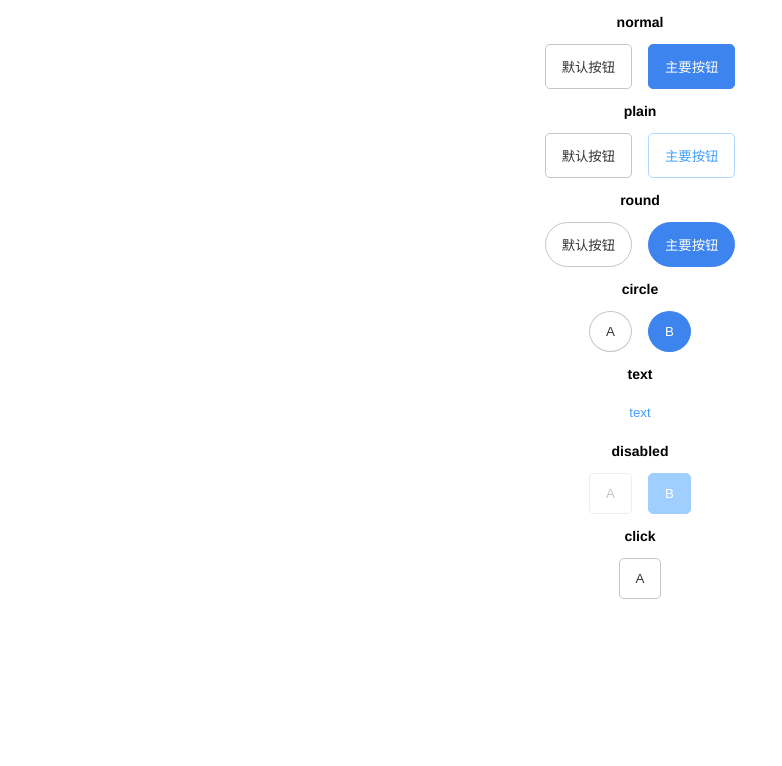
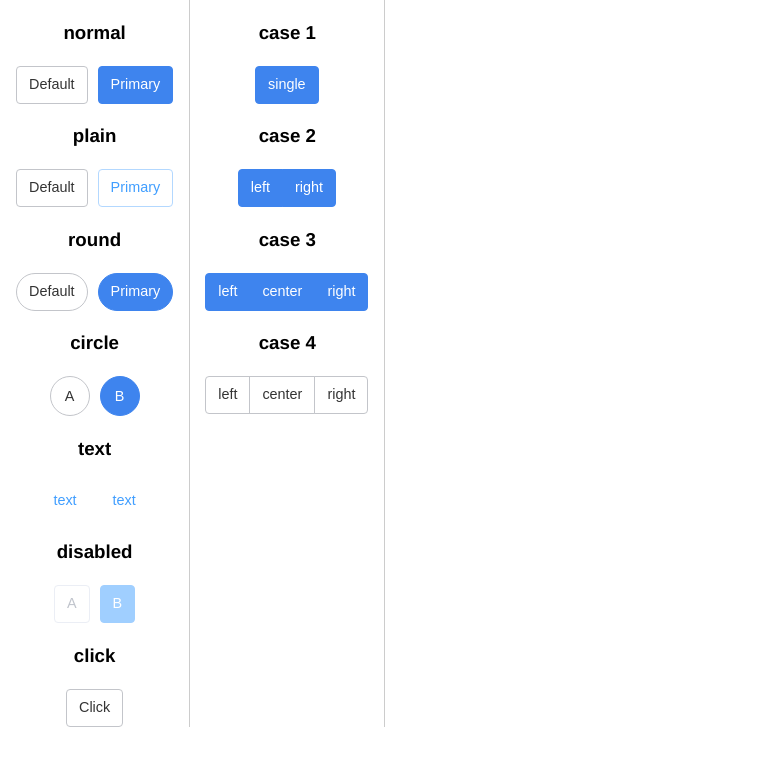
Before and after one commit to midoushitongtong/other-code, a Vue app in the folder learn-vue-component/: page / in a window 1280 px wide. Shown: the top 766 px of the page, without its empty margins (0-782 px from the left). Built offline with nearby package versions, Linux system fonts and the light colour scheme.

Commit message:
chore: button group component & test button group

```diff
--- a/learn-vue-component/public/index.html
+++ b/learn-vue-component/public/index.html
@@ -1,15 +1,18 @@
 <!DOCTYPE html>
 <html lang="en">
   <head>
-    <meta charset="utf-8">
-    <meta http-equiv="X-UA-Compatible" content="IE=edge">
-    <meta name="viewport" content="width=device-width,initial-scale=1.0">
-    <link rel="icon" href="<%= BASE_URL %>favicon.ico">
+    <meta charset="utf-8" />
+    <meta http-equiv="X-UA-Compatible" content="IE=edge" />
+    <meta name="viewport" content="width=device-width,initial-scale=1.0" />
+    <link rel="icon" href="<%= BASE_URL %>favicon.ico" />
     <title><%= htmlWebpackPlugin.options.title %></title>
   </head>
   <body>
     <noscript>
-      <strong>We're sorry but <%= htmlWebpackPlugin.options.title %> doesn't work properly without JavaScript enabled. Please enable it to continue.</strong>
+      <strong>
+        We're sorry but <%= htmlWebpackPlugin.options.title %> doesn't work properly without
+        JavaScript enabled. Please enable it to continue.
+      </strong>
     </noscript>
     <div id="app"></div>
     <!-- built files will be auto injected -->
--- a/learn-vue-component/src/App.vue
+++ b/learn-vue-component/src/App.vue
@@ -1,16 +1,18 @@
 <template>
-  <section id="app">
+  <main>
     <ButtonTest />
-  </section>
+    <ButtonGroup />
+  </main>
 </template>
 
 <script>
-import ButtonTest from './views/ButtonTest';
+import ButtonTest from './views/button/Index';
+import ButtonGroup from './views/button-group/Index';
 
 export default {
-  name: 'App',
   components: {
-    ButtonTest
+    ButtonTest,
+    ButtonGroup
   }
 };
 </script>
@@ -18,9 +20,16 @@ export default {
 <style lang="scss">
 body {
   margin: 0;
-  #app {
-    font-family: 'Avenir', Helvetica, Arial, sans-serif;
-    font-size: 0.75rem;
+  font-family: 'Avenir', Helvetica, Arial, sans-serif;
+  font-size: 1rem;
+  line-height: 1.5;
+  main {
+    display: flex;
+    & > * {
+      padding-right: 1rem;
+      padding-left: 1rem;
+      border-right: 1px solid #ccc;
+    }
   }
 }
 </style>
--- /dev/null
+++ b/learn-vue-component/src/components/button-group/Index.vue
@@ -0,0 +1,28 @@
+<template>
+  <section class="a-button-group">
+    <slot />
+  </section>
+</template>
+
+<script>
+</script>
+
+<style lang="scss">
+.a-button-group {
+  display: flex;
+  .a-button {
+    margin-left: -1px;
+    &:last-child:not(:first-child) {
+      border-top-left-radius: 0;
+      border-bottom-left-radius: 0;
+    }
+    &:first-child:not(:last-child) {
+      border-top-right-radius: 0;
+      border-bottom-right-radius: 0;
+    }
+    &:not(:first-child):not(:last-child) {
+      border-radius: 0;
+    }
+  }
+}
+</style>
--- a/learn-vue-component/src/components/Button.vue
+++ b/learn-vue-component/src/components/button/Index.vue
@@ -1,17 +1,18 @@
 <template>
   <button
     :class="[
-      'button',
-      `button--${type}`,
+      'a-button',
+      `a-button--${type}`,
       plain && 'is-plain',
       round && 'is-round',
       circle && 'is-circle',
       disabled && 'is-disabled',
       text && 'is-text'
     ]"
+    :disabled="disabled"
     @click="handleClick"
   >
-    <slot></slot>
+    <slot />
   </button>
 </template>
 
@@ -62,28 +63,29 @@ export default {
 </script>
 
 <style lang="scss">
-.button {
-  padding: 0.75rem 1rem;
-  border-radius: 5px;
+.a-button {
+  padding: 0.45rem 0.75rem;
+  border-radius: 0.25rem;
+  border: 1px solid transparent;
+  font-size: 0.9rem;
+  line-height: 1.5;
   outline: none;
   cursor: pointer;
-  border: 1px solid transparent;
   transition: 0.15s border-color ease, 0.15s background-color ease, 0.15s color ease,
     0.15s box-shadow ease;
-  cursor: pointer;
-
-  & + .button {
-    margin-left: 1rem;
+  &:focus {
+    z-index: 1;
   }
 
   // type - default
   @at-root {
-    $button-primary-class-name: & + '--' + 'default';
-    #{$button-primary-class-name} {
+    $button-default-class-name: & + '--' + 'default';
+    #{$button-default-class-name} {
       border-color: #c3c5ca;
       background-color: #fff;
       color: #333;
-      &:hover {
+      &:hover,
+      &:active {
         border-color: #c6e2ff;
         background-color: #ecf5ff;
         color: #409eff;
@@ -91,12 +93,14 @@ export default {
       &:focus {
         box-shadow: 0 0 0 0.2rem rgba(7, 99, 238, 0.333);
       }
+
       // plain
       &.is-plain {
         border-color: #c3c5ca;
         background-color: #fff;
         color: #333;
-        &:hover {
+        &:hover,
+        &:active {
           border-color: #c6e2ff;
           background-color: #fff;
           color: #409eff;
@@ -105,18 +109,18 @@ export default {
           box-shadow: 0 0 0 0.2rem rgba(7, 99, 238, 0.333);
         }
       }
+
       // disabled
       &.is-disabled {
         border-color: #ebeef5;
         background-color: #fff;
         color: #c0c4cc;
-        &:hover {
+        &:hover,
+        &:active,
+        &:focus {
           border-color: #ebeef5;
           background-color: #fff;
           color: #c0c4cc;
-        }
-        &:focus {
-          box-shadow: none;
         }
       }
     }
@@ -129,7 +133,8 @@ export default {
       border-color: #3e84ee;
       background-color: #3e84ee;
       color: #fff;
-      &:hover {
+      &:hover,
+      &:active {
         border-color: #1b6de9;
         background-color: #1b6de9;
         color: #fff;
@@ -137,12 +142,14 @@ export default {
       &:focus {
         box-shadow: 0 0 0 0.2rem rgba(7, 99, 238, 0.333);
       }
+
       // plain
       &.is-plain {
         border-color: #b3d8ff;
         background-color: #fff;
         color: #409eff;
-        &:hover {
+        &:hover,
+        &:active {
           border-color: #3e84ee;
           background-color: #3e84ee;
           color: #fff;
@@ -151,17 +158,18 @@ export default {
           box-shadow: 0 0 0 0.2rem rgba(7, 99, 238, 0.333);
         }
       }
+
       // disabled
       &.is-disabled {
         border-color: #a0cfff;
         background-color: #a0cfff;
         color: #fff;
-        &:hover {
+        &:hover,
+        &:active,
+        &:focus {
           border-color: #a0cfff;
           background-color: #a0cfff;
           color: #fff;
-        }
-        &:focus {
           box-shadow: none;
         }
       }
@@ -170,26 +178,28 @@ export default {
 
   // round
   &.is-round {
-    border-radius: 25px;
+    border-radius: 1.5rem;
   }
 
   // circle
   &.is-circle {
+    width: 2.5rem;
+    height: 2.5rem;
+    line-height: 1;
     border-radius: 50%;
   }
 
   // text
   &.is-text {
-    padding: 0.5rem 0;
     border-color: transparent;
     background-color: transparent;
     color: #409eff;
-    &:hover {
+    &:hover,
+    &:active,
+    &:focus {
       border-color: transparent;
       background-color: transparent;
       color: #66b1ff;
-    }
-    &:focus {
       box-shadow: none;
     }
   }
--- a/learn-vue-component/src/views/ButtonTest.vue
+++ /dev/null
@@ -1,80 +0,0 @@
-<template>
-  <div>
-    <section>
-      <h3>normal</h3>
-    </section>
-    <section>
-      <Button>默认按钮</Button>
-      <Button type="primary">主要按钮</Button>
-    </section>
-
-    <section>
-      <h3>plain</h3>
-    </section>
-    <section>
-      <Button plain>默认按钮</Button>
-      <Button type="primary" plain>主要按钮</Button>
-    </section>
-
-    <section>
-      <h3>round</h3>
-    </section>
-    <section>
-      <Button round>默认按钮</Button>
-      <Button type="primary" round>主要按钮</Button>
-    </section>
-
-    <section>
-      <h3>circle</h3>
-    </section>
-    <section>
-      <Button circle>A</Button>
-      <Button type="primary" circle>B</Button>
-    </section>
-
-    <section>
-      <h3>text</h3>
-    </section>
-    <section>
-      <Button text>text</Button>
-    </section>
-
-    <section>
-      <h3>disabled</h3>
-    </section>
-    <section>
-      <Button disabled>A</Button>
-      <Button type="primary" disabled>B</Button>
-    </section>
-
-    <section>
-      <h3>click</h3>
-    </section>
-    <section>
-      <Button @click="handleClick">A</Button>
-    </section>
-  </div>
-</template>
-
-<script>
-import Button from '../components/Button';
-
-export default {
-  name: 'App',
-  components: {
-    Button
-  },
-  methods: {
-    handleClick(event) {
-      console.log(event);
-    }
-  }
-};
-</script>
-
-<style lang="scss">
-section {
-  display: flex;
-  justify-content: center;
-}
-</style>
--- /dev/null
+++ b/learn-vue-component/src/views/button-group/Index.vue
@@ -0,0 +1,72 @@
+<template>
+  <div>
+    <section class="section">
+      <h3>case 1</h3>
+    </section>
+
+    <section class="section">
+      <ButtonGroup>
+        <Button type="primary">single</Button>
+      </ButtonGroup>
+    </section>
+
+    <section class="section">
+      <h3>case 2</h3>
+    </section>
+
+    <section class="section">
+      <ButtonGroup>
+        <Button type="primary">left</Button>
+        <Button type="primary">right</Button>
+      </ButtonGroup>
+    </section>
+
+    <section class="section">
+      <h3>case 3</h3>
+    </section>
+
+    <section class="section">
+      <ButtonGroup>
+        <Button type="primary">left</Button>
+        <Button type="primary">center</Button>
+        <Button type="primary">right</Button>
+      </ButtonGroup>
+    </section>
+
+    <section class="section">
+      <h3>case 4</h3>
+    </section>
+
+    <section class="section">
+      <ButtonGroup>
+        <Button>left</Button>
+        <Button>center</Button>
+        <Button>right</Button>
+      </ButtonGroup>
+    </section>
+  </div>
+</template>
+
+<script>
+import Button from '../../components/button/Index';
+import ButtonGroup from '../../components/button-group/Index';
+
+export default {
+  components: {
+    Button,
+    ButtonGroup
+  },
+  methods: {
+    handleClick(event) {
+      console.log(event);
+    }
+  }
+};
+</script>
+
+<style lang="scss" scoped>
+.section {
+  display: flex;
+  justify-content: center;
+}
+</style>
--- /dev/null
+++ b/learn-vue-component/src/views/button/Index.vue
@@ -0,0 +1,90 @@
+<template>
+  <div>
+    <section class="section">
+      <h3>normal</h3>
+    </section>
+
+    <section class="section">
+      <Button>Default</Button>
+      <Button type="primary">Primary</Button>
+    </section>
+
+    <section class="section">
+      <h3>plain</h3>
+    </section>
+
+    <section class="section">
+      <Button plain>Default</Button>
+      <Button type="primary" plain>Primary</Button>
+    </section>
+
+    <section class="section">
+      <h3>round</h3>
+    </section>
+
+    <section class="section">
+      <Button round>Default</Button>
+      <Button type="primary" round>Primary</Button>
+    </section>
+
+    <section class="section">
+      <h3>circle</h3>
+    </section>
+
+    <section class="section">
+      <Button circle>A</Button>
+      <Button type="primary" circle>B</Button>
+    </section>
+
+    <section class="section">
+      <h3>text</h3>
+    </section>
+
+    <section class="section">
+      <Button text>text</Button>
+      <Button text>text</Button>
+    </section>
+
+    <section class="section">
+      <h3>disabled</h3>
+    </section>
+
+    <section class="section">
+      <Button disabled>A</Button>
+      <Button type="primary" disabled>B</Button>
+    </section>
+
+    <section class="section">
+      <h3>click</h3>
+    </section>
+
+    <section class="section">
+      <Button @click="handleClick">Click</Button>
+    </section>
+  </div>
+</template>
+
+<script>
+import Button from '../../components/button/Index';
+
+export default {
+  components: {
+    Button
+  },
+  methods: {
+    handleClick(event) {
+      console.log(event);
+    }
+  }
+};
+</script>
+
+<style lang="scss" scoped>
+.section {
+  display: flex;
+  justify-content: center;
+  button + button {
+    margin-left: 10px;
+  }
+}
+</style>
```
Also changed, not shown: 1 other file (tests, documents, lock files or other folders).
